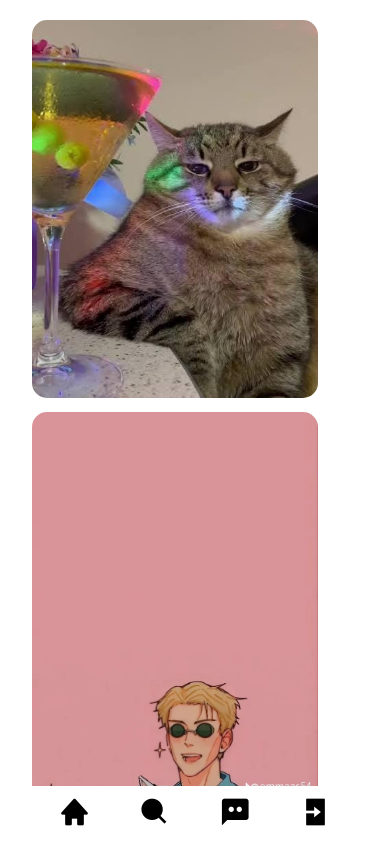
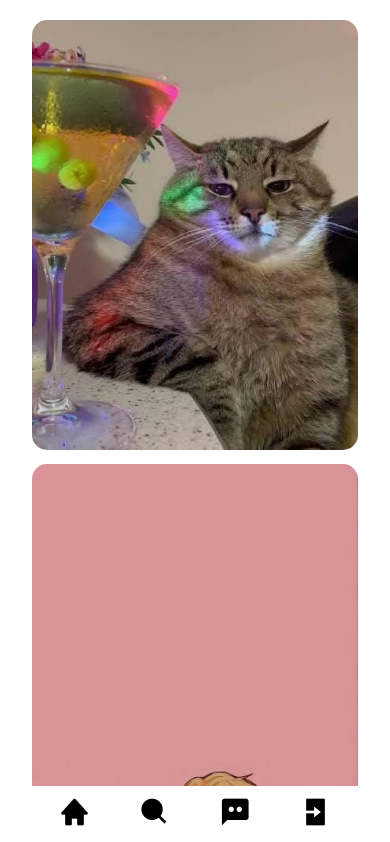
Before and after one commit to venomsnake96/pinterst-clone, a plain HTML site: page index.html in a window 390 px wide. Shown: the top 842 px of the page. Drawn offline with nearby package versions, Linux system fonts and the light colour scheme.

Commit message:
change the distribution of the elements about the width on mediaquerry

```diff
--- a/stylessheets.css
+++ b/stylessheets.css
@@ -112,12 +112,12 @@ html {
 
 
 
-.home {
-    width: 100vw;
+.principal .home {
+    width: 100%;
     margin: 20px 0;
     columns: 4;
     column-gap: 10px;
-    padding: 4rem 2rem;
+    padding: 2rem 2rem;
 
 
 }
@@ -265,8 +265,8 @@ html {
 
 
 @media (max-width:1200px) {
-.home{
-    width: calc(100% - 40px);
+.principal .home{
+    width: 100%;
     columns:3 ;
 }
 }
@@ -312,14 +312,15 @@ html {
         font-size: 2rem;
     }
 
-    .home{
+    .principal .home{
+        width: 100%;
         padding: 0 2rem 4rem;
         columns: 2;
     }
 }
 
 @media (max-width:480px) {
-    .home{
+    .principal .home{
 
         columns:1 ;
     }
```
